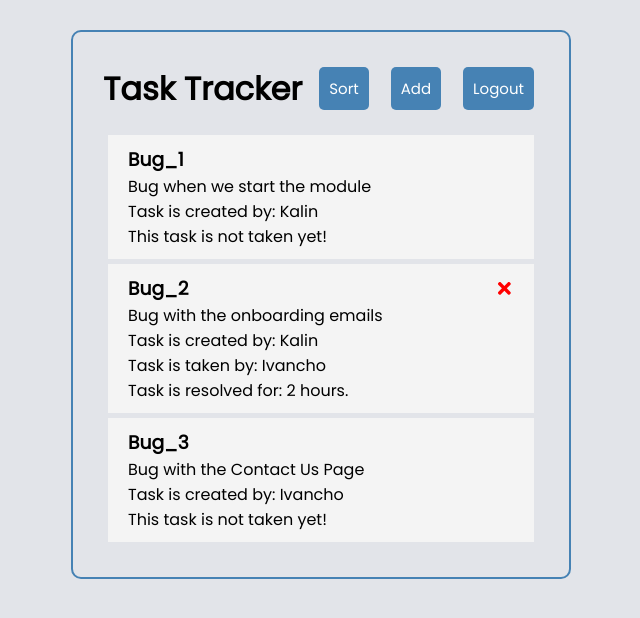
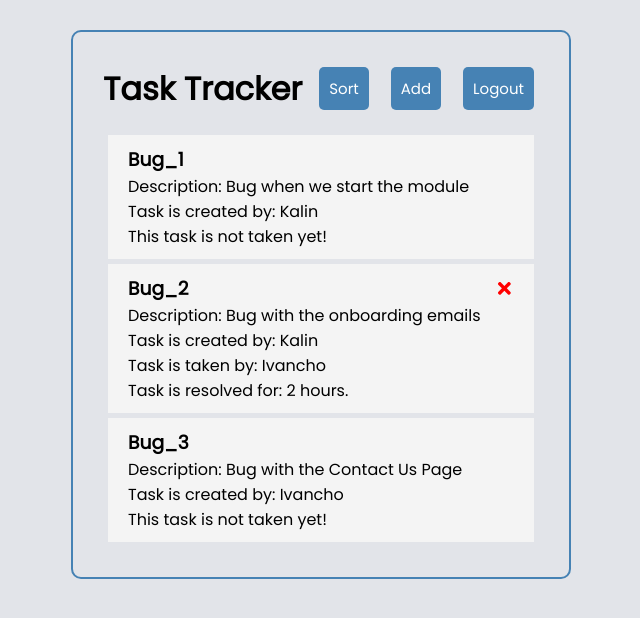
Before and after one commit to kalinsky-dev/TASK-TRACKER, a React (Create React App) app: page / in a window 1280 px wide. Shown: the top 618 px of the page, without its empty margins (319-959 px from the left). Built offline with nearby package versions, Linux system fonts and the light colour scheme.

Commit message:
Routing from Home Page to Details Page with the Correct Id of The Task

```diff
--- a/src/App.js
+++ b/src/App.js
@@ -48,14 +48,28 @@ function App() {
     },
   ]);
 
+  const navigate = useNavigate();
 
+  const onTaskClickHandler = (taskId) => {
+    console.log(taskId);
+    navigate(`/${taskId}`)
+  }
+
+  const onDeleteClickHandler = (taskId, e) => {
+    e?.preventDefault();
+    console.log(taskId);
+    navigate(`/${taskId}/delete`)
+  }
 
   return (
     <div className="container">
       <Header />
       <main>
         <Routes>
-          <Route path='/' element={<Home tasks={tasks} />}></Route>
+          <Route path='/' element={<Home tasks={tasks}
+            onTaskClickHandler={onTaskClickHandler}
+            onDeleteClickHandler={onDeleteClickHandler} />}>
+          </Route>
           <Route path='/login' element={<Login />}></Route>
           <Route path='/register' element={<Register />}></Route>
           <Route path='/create-task' element={<AddTask />}></Route>
--- a/src/components/Home.js
+++ b/src/components/Home.js
@@ -1,16 +1,22 @@
-import Task from "./Task";
+import Task from "./Task"
 
 
-
-const Home = ({ tasks }) => {
+const Home = ({
+  tasks,
+  onTaskClickHandler,
+  onDeleteClickHandler
+}) => {
 
   return (
     <>
       {tasks.map((task) => (
-        <Task key={task._id} {...task} />
+        <Task key={task._id} {...task}
+          onTaskClickHandler={onTaskClickHandler}
+          onDeleteClickHandler={onDeleteClickHandler}
+        />
       ))}
     </>
-  );
-};
+  )
+}
 
-export default Home;
+export default Home
--- a/src/components/Task.js
+++ b/src/components/Task.js
@@ -1,5 +1,5 @@
-import { FaTimes } from 'react-icons/fa';
-import { useState } from 'react';
+import { FaTimes } from 'react-icons/fa'
+// import { useState } from 'react';
 
 
 const Task = ({
@@ -11,26 +11,29 @@ const Task = ({
   isFinished,
   _createdOn,
   _id,
-  _ownerId
+  _ownerId,
+  onTaskClickHandler,
+  onDeleteClickHandler
 }) => {
 
-  const [showDeleteUser, setShowDeleteUser] = useState(null);
+  // const [showDeleteUser, setShowDeleteUser] = useState(null)
 
   // const onDeleteClick = (userId) => {
   //   setShowDeleteUser(userId)
   // }
 
+
   return (
-    <div className='task'>
-      {isFinished ? <h3>{name} <FaTimes style={{ color: 'red', cursor: 'pointer' }} /> </h3> : <h3>{name}</h3>}
-      <p>{description}</p>
+    <div className='task' onDoubleClick={() => onTaskClickHandler(_id)}>
+      {isFinished ? <h3>{name} <FaTimes style={{ color: 'red', cursor: 'pointer' }} onClick={() => onDeleteClickHandler(_id)} /> </h3> : <h3>{name}</h3>}
+      <p>Description: {description}</p>
       <p>Task is created by: {_ownerId}</p>
       {takenByUser ? <p>Task is taken by: {takenByUser}</p> : <p>This task is not taken yet!</p>}
       {inProgress && <p>Task is in progress!</p>}
       {isFinished && <p>Task is resolved for: {hoursOfWork} hours.</p>}
       {/* {showDeleteUser && <UserDelete onClose={onClose} onDelete={onDeleteHandler} />} */}
     </div>
-  );
-};
+  )
+}
 
-export default Task;
+export default Task
```
